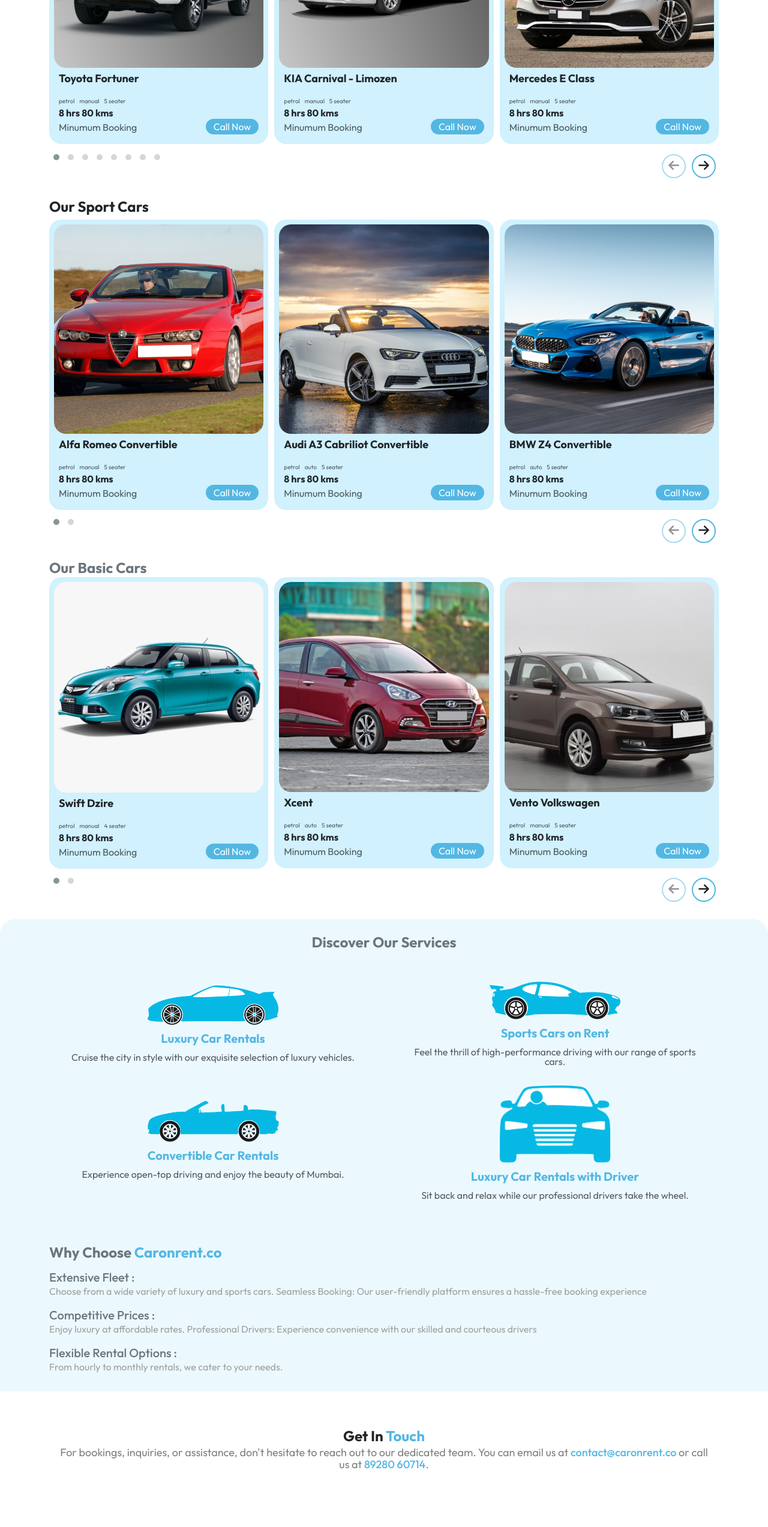
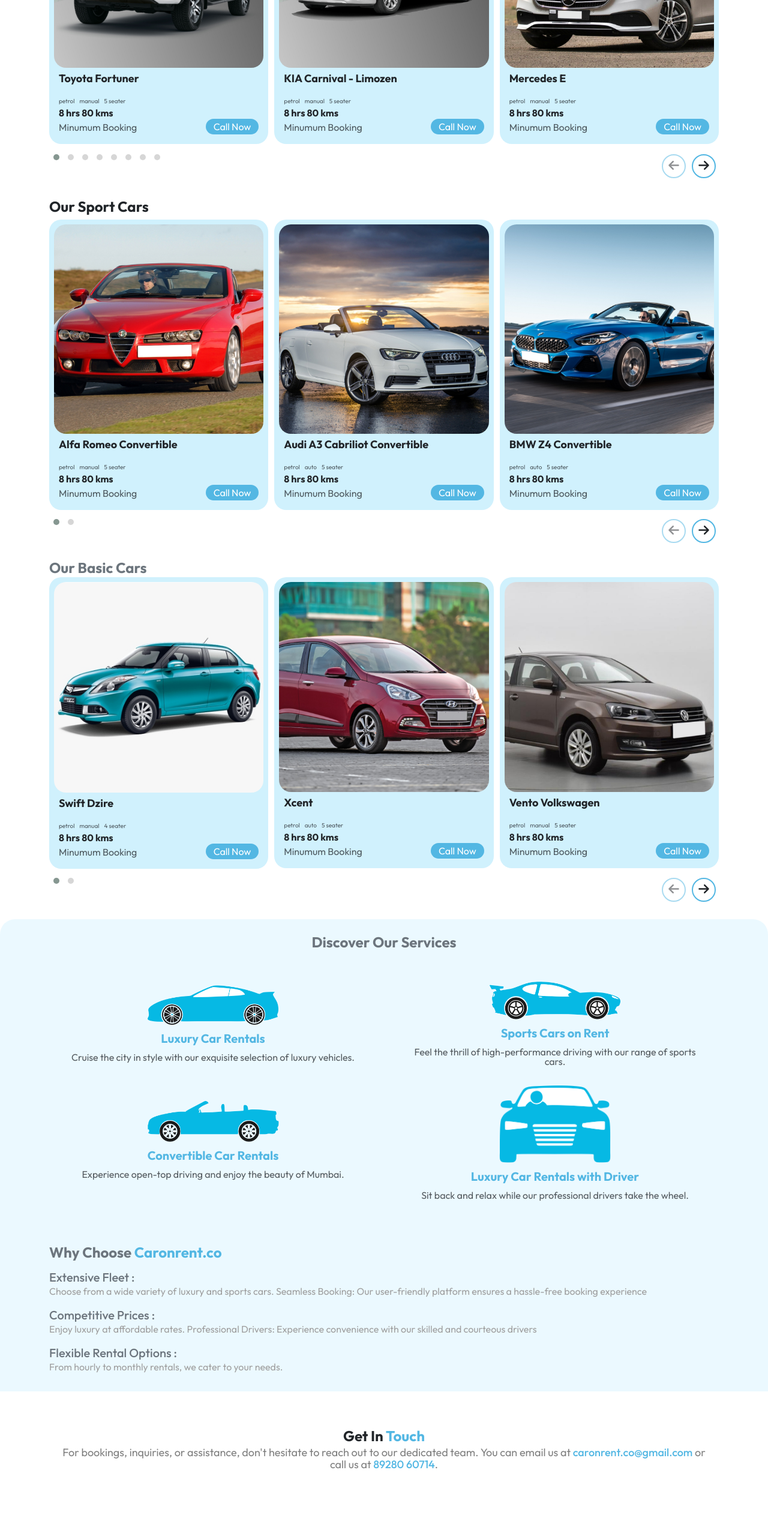
Before and after one commit to Kaminou2904/rentalCars, a React (Create React App) app in the folder frontend/: page / in a window 1280 px wide. Shown: the part 860-3405 px from the top of the page at 60% size. Built offline with nearby package versions, Linux system fonts and the light colour scheme.

Commit message:
email changed in home page contact section

```diff
--- a/frontend/src/Data/Cars.json
+++ b/frontend/src/Data/Cars.json
@@ -120,7 +120,7 @@
             "mainfeatures": ["Elegantly designed", "Powerful engine", "High-tech", "Comfortable interior"],
             "img": "../carimg/Mercedes E Class - Luxury.jpg",
             "mainimg" : "../carimg/Mercedes E Class - Luxury.jpg",
-            "name": "Mercedes E Class",
+            "name": "Mercedes E",
             "year": "2022",
             "price": 1500,
             "rating": 4.5,
@@ -134,7 +134,7 @@
             "mainfeatures": ["Opulent interior", "Advanced tech", "Powerful engine", "Serene ride"],
             "img": "../carimg/Mercedes S Class - Luxury.jpg",
             "mainimg" : "../carimg/Mercedes S Class - Luxury.jpg",
-            "name": "Mercedes S Class",
+            "name": "Mercedes S",
             "year": "2022",
             "price": 2500,
             "rating": 4.5,
@@ -148,7 +148,7 @@
             "mainfeatures": ["Elegant design", "Agile handling", "Modern tech", "Comfortable interior"],
             "img": "../carimg/Mercedes C Class - Luxury.jpg",
             "mainimg" : "../carimg/Mercedes C Class - Luxury.jpg",
-            "name": "Mercedes c Class",
+            "name": "Mercedes c",
             "year": "2022",
             "price": 1250,
             "rating": 4.5,
@@ -190,7 +190,7 @@
             "mainfeatures": ["Spacious interior", "Luxurious comfort", "Versatile seating", "Advanced tech"],
             "img": "../carimg/Mercedes v Class - Luxury.jpg",
             "mainimg" : "../carimg/Mercedes v Class - Luxury.jpg",
-            "name": "Mercedes V class",
+            "name": "Mercedes V",
             "year": "2022",
             "price": 3200,
             "rating": 4.5,
@@ -218,7 +218,7 @@
             "mainfeatures": ["Sporty design", "Agile handling", "High-tech", "Compact size"],
             "img": "../carimg/BMW X class - Luxury.jpg",
             "mainimg" : "../carimg/BMW X class - Luxury.jpg",
-            "name": "BMW X1 class",
+            "name": "BMW X1",
             "year": "2022",
             "price": 1500,
             "rating": 4.5,
@@ -232,7 +232,7 @@
             "mainfeatures": ["Refined design", "Dynamic power", "Advanced tech", "Spacious interior"],
             "img": "../carimg/BMW 5 class - Luxury.jpg",
             "mainimg" : "../carimg/BMW 5 class - Luxury.jpg",
-            "name": "BMW X5 Class",
+            "name": "BMW X5",
             "year": "2022",
             "price": 2250,
             "rating": 4.5,
@@ -316,7 +316,7 @@
             "mainfeatures": ["Stylish design", "Powerful engine", "Comfortable ride", "High-tech interior"],
             "img": "../carimg/audi q class - Luxury.jpg",
             "mainimg" : "../carimg/audi q class - Luxury.jpg",
-            "name": "audi q5 class",
+            "name": "audi q5",
             "year": "2022",
             "price": 1900,
             "rating": 4.5,
--- a/frontend/src/Pages/Home/Home.jsx
+++ b/frontend/src/Pages/Home/Home.jsx
@@ -333,7 +333,7 @@
             <div className="contactDiv container mt-5 px-4 mb-5 pt-2">
                 <p className="contactHead mb-0 text-center fs-4 outfit-bold">Get In <span className="brand-color outfit-bold">Touch</span></p>
                 <p className="contactTxt text-center">
-                    For bookings, inquiries, or assistance, don't hesitate to reach out to our dedicated team. You can email us at <a href="mailto:contact@caronrent.co" className="nav-link brand-color outfit-medium d-inline">contact@caronrent.co</a> or call us at <a href="tel:+919876543210" className="nav-link brand-color outfit-medium d-inline">89280 60714</a>.
+                    For bookings, inquiries, or assistance, don't hesitate to reach out to our dedicated team. You can email us at <a href="mailto:caronrent.co@gmail.com" className="nav-link brand-color outfit-medium d-inline">caronrent.co@gmail.com</a> or call us at <a href="tel:+919876543210" className="nav-link brand-color outfit-medium d-inline">89280 60714</a>.
                 </p>
             </div>
 
```
